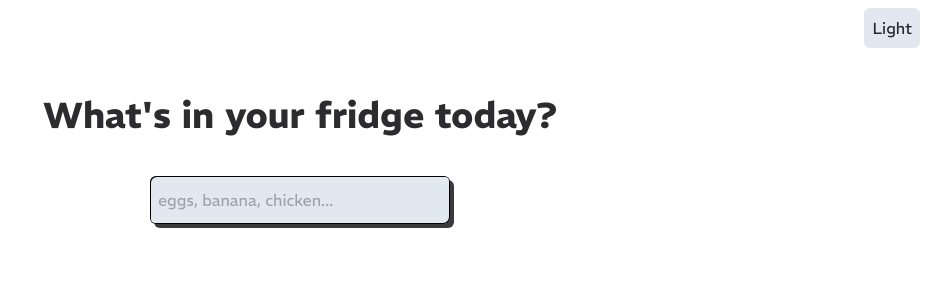
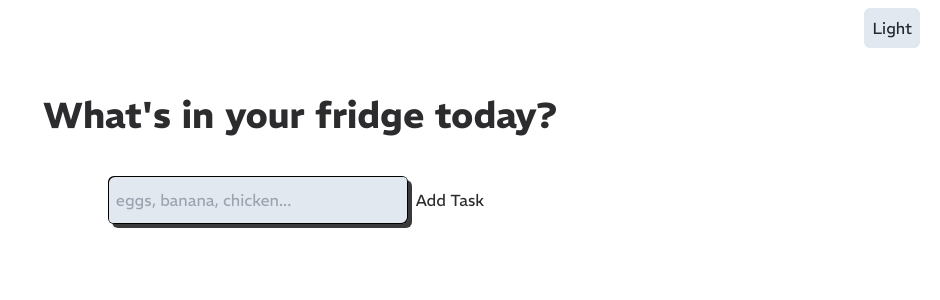
Before and after one commit to nrmnqdds/delicio, a Next.js app: page / in a window 1280 px wide. Shown: the top 300 px of the page, without its empty margins (340-1280 px from the left). Built offline with nearby package versions, Linux system fonts and the light colour scheme.

Commit message:
todo implementation

```diff
--- a/app/layout.js
+++ b/app/layout.js
@@ -6,7 +6,7 @@ import { ThemeSwitcher } from "@/components/ThemeSwitcher";
 const rem = localFont({ src: "../public/fonts/REM-Regular.ttf" });
 
 export const metadata = {
-  title: "Yumster!",
+  title: "Delicio!",
   description: "Generate recipes based on the ingredients you have at home.",
 };
 
--- a/app/page.js
+++ b/app/page.js
@@ -4,36 +4,36 @@ import localFont from "next/font/local";
 import axios from "axios";
 import { useState, useEffect } from "react";
 import "dotenv/config";
+import { InputForm } from "@/components/InputForm";
+import { IngredientCard } from "@/components/IngredientCard";
+import { v4 as uuidv4 } from "uuid";
 
 const remBold = localFont({ src: "../public/fonts/REM-Bold.ttf" });
 
 // console.log(process.env.API_KEY);
 
 export default function Home() {
-  const [placeholder, setPlaceholder] = useState("eggs, banana, chicken...");
+  const [todos, setTodos] = useState([]);
 
-  const handleFocus = () => {
-    setPlaceholder("");
+  const addTodo = (todo) => {
+    setTodos([
+      ...todos,
+      { id: uuidv4(), task: todo, completed: false, isEditing: false },
+    ]);
   };
 
-  const handleBlur = () => {
-    if (placeholder === "") {
-      setPlaceholder("eggs, banana, chicken...");
-    }
-  };
-
+  const deleteTodo = (id) => setTodos(todos.filter((todo) => todo.id !== id));
   return (
     <main className="flex flex-col min-h-screen items-center p-24 bg-white dark:bg-primary text-secondary dark:text-slate-200">
       <h1 className={` ${remBold.className} text-4xl mb-10`}>
         What&apos;s in your fridge today?
       </h1>
-      <input
-        title="test"
-        placeholder={placeholder}
-        onFocus={handleFocus}
-        onBlur={handleBlur}
-        className="w-[300px] py-3 px-2 rounded-md bg-slate-200 dark:bg-tertiary shadow-custom-btn-light dark:shadow-custom-btn-dark focus:outline-none"
-      />
+      <div>
+        <InputForm addTodo={addTodo} />
+        {todos.map((todo) => (
+          <IngredientCard key={todo.id} task={todo} deleteTodo={deleteTodo} />
+        ))}
+      </div>
     </main>
   );
 }
--- /dev/null
+++ b/components/IngredientCard.jsx
@@ -0,0 +1,23 @@
+import { FontAwesomeIcon } from "@fortawesome/react-fontawesome";
+import { faPenToSquare } from "@fortawesome/free-solid-svg-icons";
+import { faTrash } from "@fortawesome/free-solid-svg-icons";
+export const IngredientCard = ({
+  task,
+  deleteTodo,
+  editTodo,
+  toggleComplete,
+}) => {
+  return (
+    <div className="Todo">
+      <p
+        className={`${task.completed ? "completed" : ""}`}
+        onClick={() => toggleComplete(task.id)}
+      >
+        {task.task}
+      </p>
+      <div>
+        <FontAwesomeIcon icon={faTrash} onClick={() => deleteTodo(task.id)} />
+      </div>
+    </div>
+  );
+};
--- /dev/null
+++ b/components/InputForm.jsx
@@ -0,0 +1,44 @@
+import { useState } from "react";
+
+export const InputForm = ({ addTodo }) => {
+  const [value, setValue] = useState("");
+
+  const [placeholder, setPlaceholder] = useState("eggs, banana, chicken...");
+
+  const handleFocus = () => {
+    setPlaceholder("");
+  };
+
+  const handleBlur = () => {
+    if (placeholder === "") {
+      setPlaceholder("eggs, banana, chicken...");
+    }
+  };
+
+  const handleSubmit = (e) => {
+    // prevent default action
+    e.preventDefault();
+    if (value) {
+      // add todo
+      addTodo(value);
+      // clear form after submission
+      setValue("");
+    }
+  };
+  return (
+    <form onSubmit={handleSubmit} className="w-full">
+      <input
+        type="text"
+        value={value}
+        onFocus={handleFocus}
+        onBlur={handleBlur}
+        onChange={(e) => setValue(e.target.value)}
+        className="w-[300px] py-3 px-2 rounded-md bg-slate-200 dark:bg-tertiary shadow-custom-btn-light dark:shadow-custom-btn-dark focus:outline-none"
+        placeholder={placeholder}
+      />
+      <button type="submit" className="p-2">
+        Add Task
+      </button>
+    </form>
+  );
+};
--- /dev/null
+++ b/components/LocalStorage.jsx
@@ -0,0 +1,68 @@
+import React, { useState, useEffect } from "react";
+import { InputForm } from "./InputForm";
+import { v4 as uuidv4 } from "uuid";
+import { IngredientCard } from "./IngredientCard";
+uuidv4();
+
+export const TodoWrapperLocalStorage = () => {
+  const [todos, setTodos] = useState([]);
+
+  useEffect(() => {
+    const savedTodos = JSON.parse(localStorage.getItem("todos")) || [];
+    setTodos(savedTodos);
+  }, []);
+
+  const addTodo = (todo) => {
+    const newTodos = [
+      ...todos,
+      { id: uuidv4(), task: todo, completed: false, isEditing: false },
+    ];
+    setTodos(newTodos);
+    localStorage.setItem("todos", JSON.stringify(newTodos));
+  };
+
+  const toggleComplete = (id) => {
+    const newTodos = todos.map((todo) =>
+      todo.id === id ? { ...todo, completed: !todo.completed } : todo
+    );
+    setTodos(newTodos);
+    localStorage.setItem("todos", JSON.stringify(newTodos));
+  };
+
+  const deleteTodo = (id) => {
+    const newTodos = todos.filter((todo) => todo.id !== id);
+    setTodos(newTodos);
+    localStorage.setItem("todos", JSON.stringify(newTodos));
+  };
+
+  const editTodo = (id) => {
+    setTodos(
+      todos.map((todo) =>
+        todo.id === id ? { ...todo, isEditing: !todo.isEditing } : todo
+      )
+    );
+  };
+
+  const editTask = (task, id) => {
+    const newTodos = todos.map((todo) =>
+      todo.id === id ? { ...todo, task, isEditing: !todo.isEditing } : todo
+    );
+    setTodos(newTodos);
+    localStorage.setItem("todos", JSON.stringify(newTodos));
+  };
+  return (
+    <div className="TodoWrapper">
+      <h1>Get Things Done!</h1>
+      <InputForm addTodo={addTodo} />
+      {todos.map((todo, index) => (
+        <IngredientCard
+          task={todo}
+          key={index}
+          toggleComplete={toggleComplete}
+          deleteTodo={deleteTodo}
+          editTodo={editTodo}
+        />
+      ))}
+    </div>
+  );
+};
--- a/package.json
+++ b/package.json
@@ -9,6 +9,8 @@
     "lint": "next lint"
   },
   "dependencies": {
+    "@fortawesome/free-solid-svg-icons": "^6.4.2",
+    "@fortawesome/react-fontawesome": "^0.2.0",
     "autoprefixer": "10.4.14",
     "axios": "^1.4.0",
     "dotenv": "^16.3.1",
@@ -19,6 +21,7 @@
     "postcss": "8.4.27",
     "react": "18.2.0",
     "react-dom": "18.2.0",
-    "tailwindcss": "3.3.3"
+    "tailwindcss": "3.3.3",
+    "uuid": "^9.0.0"
   }
 }
```
Also changed, not shown: 1 other file (tests, documents, lock files or other folders).
